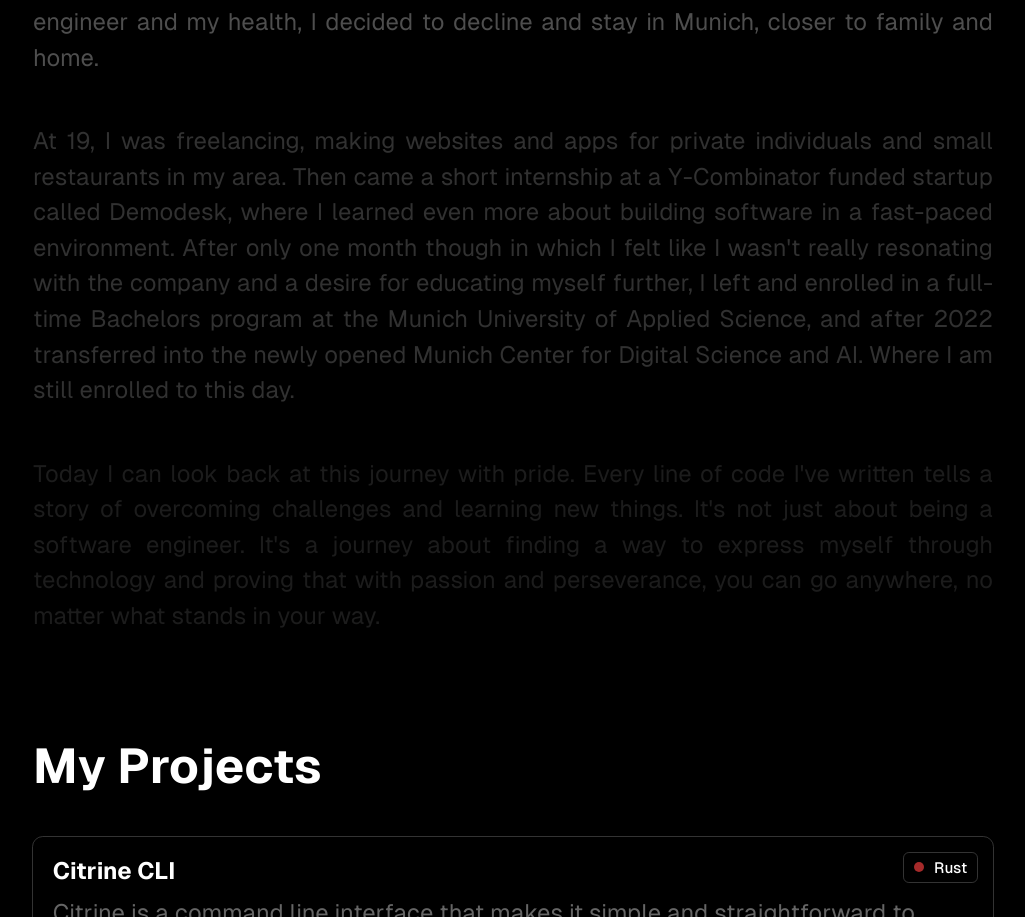
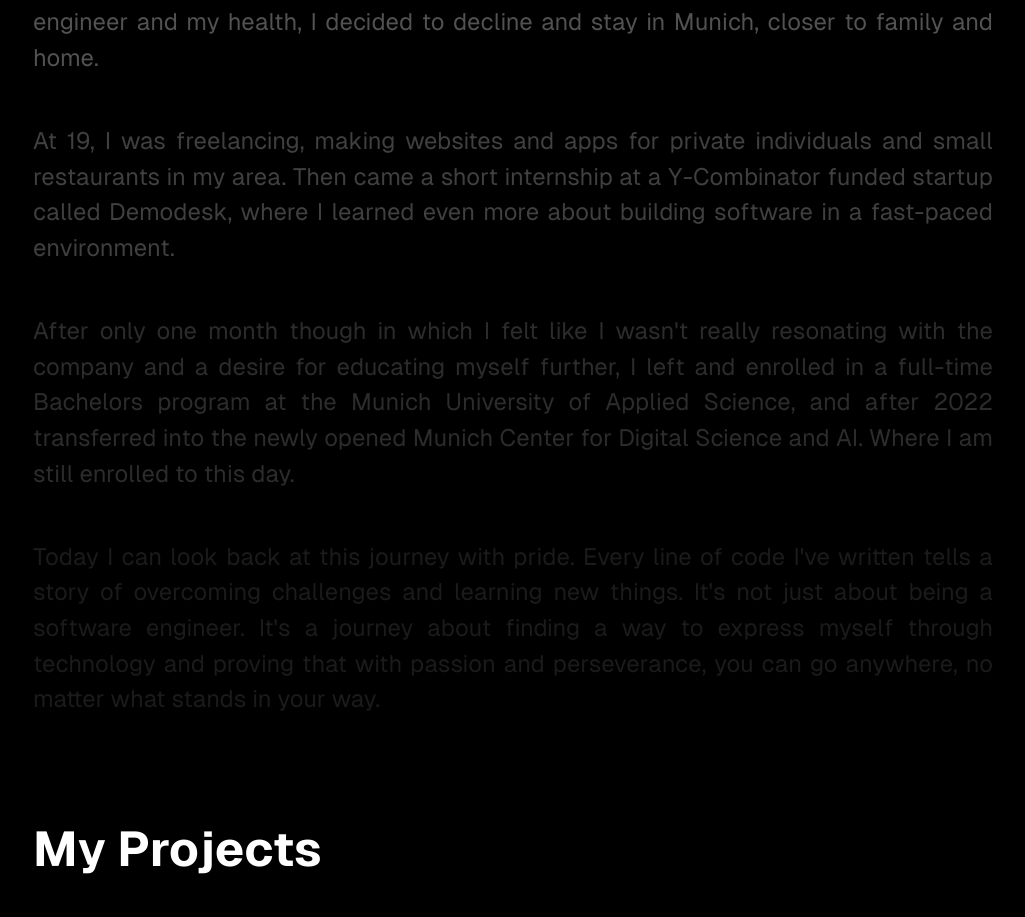
Before and after one commit to syntaxbullet/personal-website, a React (Vite) app: page / in a window 1280 px wide. Shown: the part 2203-3120 px from the top of the page, without its empty margins (127-1152 px from the left). Built offline with nearby package versions, Linux system fonts and the light colour scheme.

Commit message:
fix: fix broken scroll animation on phones

```diff
--- a/src/highlightparagraph.tsx
+++ b/src/highlightparagraph.tsx
@@ -13,7 +13,7 @@ export default function HighlightedParagraph({children}: {children: React.ReactN
         const mean = .5;
         let standardDeviation = 0.2 // this will affect the "size" of the light source
         if (screen.orientation.type.includes("portrait")) {
-            standardDeviation = 0.33;
+            standardDeviation = 0.4;
         }
         setCurrentOpacity(amplitude * Math.exp(-((latest - mean) ** 2) / (2 * standardDeviation ** 2)))
     })
--- a/src/page.tsx
+++ b/src/page.tsx
@@ -117,26 +117,31 @@ export const Page = () => {
           part of a team that was figuring out how to make better intranet sites
           for the company. It was my first taste of the professional world, and
           it was extremely successful, they even offered me an IT-Management
-          scholarship in Berlin. But due to my goals of becoming a software engineer and my health, I decided to decline and stay in
-          Munich, closer to family and home.
+          scholarship in Berlin. But due to my goals of becoming a software
+          engineer and my health, I decided to decline and stay in Munich,
+          closer to family and home.
         </HighlightedParagraph>
         <HighlightedParagraph>
-          At 19, I was freelancing, making websites and apps for private individuals and small restaurants in my area. Then came a short internship at a Y-Combinator funded startup
-          called Demodesk, where I learned even more about building software in
-          a fast-paced environment. After only one month though in which I felt
-          like I wasn't really resonating with the company and a desire for educating myself further, I left and enrolled
-          in a full-time Bachelors program at the Munich University of Applied
-          Science, and after 2022 transferred into the newly opened Munich
-          Center for Digital Science and AI. Where I am still enrolled to this
-          day.
+          At 19, I was freelancing, making websites and apps for private
+          individuals and small restaurants in my area. Then came a short
+          internship at a Y-Combinator funded startup called Demodesk, where I
+          learned even more about building software in a fast-paced environment.
         </HighlightedParagraph>
         <HighlightedParagraph>
-          Today I can look back at this journey with pride. Every line of
-          code I've written tells a story of overcoming challenges and learning
-          new things. It's not just about being a software engineer. It's a
-          journey about finding a way to express myself through technology and
-          proving that with passion and perseverance, you can go anywhere, no
-          matter what stands in your way.
+          After only one month though in which I felt like I wasn't really
+          resonating with the company and a desire for educating myself further,
+          I left and enrolled in a full-time Bachelors program at the Munich
+          University of Applied Science, and after 2022 transferred into the
+          newly opened Munich Center for Digital Science and AI. Where I am
+          still enrolled to this day.
+        </HighlightedParagraph>
+        <HighlightedParagraph>
+          Today I can look back at this journey with pride. Every line of code
+          I've written tells a story of overcoming challenges and learning new
+          things. It's not just about being a software engineer. It's a journey
+          about finding a way to express myself through technology and proving
+          that with passion and perseverance, you can go anywhere, no matter
+          what stands in your way.
         </HighlightedParagraph>
       </article>
       <section className="projects">
```
